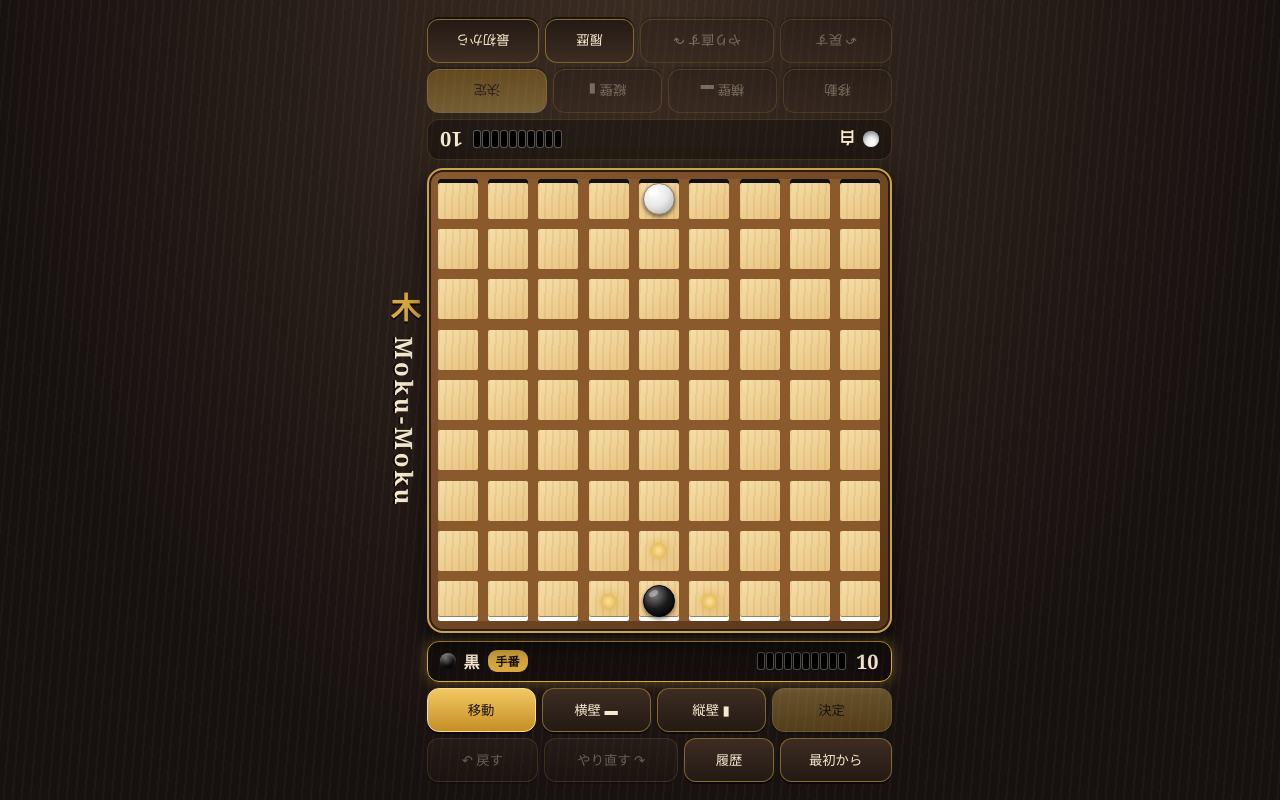
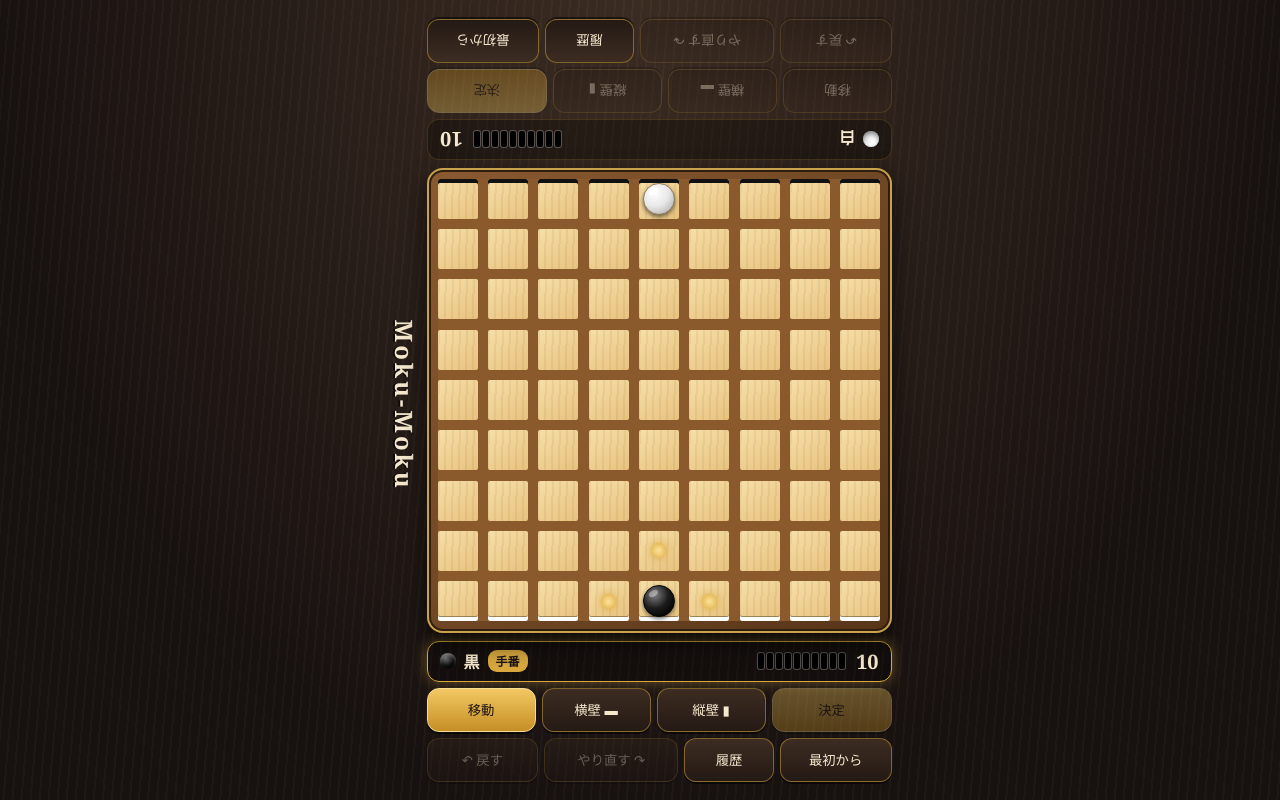
Before and after one commit to pztwbv6y8t-hue/MokuMoku, a plain HTML site: page index.html in a window 1280 px wide. Drawn offline with Linux system fonts and the light colour scheme.

Commit message:
Update index.html

```diff
--- a/index.html
+++ b/index.html
@@ -16,7 +16,7 @@
 </head>
 <body>
 <div class="wrap">
-<h1><span class="k">木</span>Moku-Moku</h1>
+<h1><span class="k"></span>Moku-Moku</h1>
 <main class="col">
 
 <section class="zone top" data-p="1">
```
